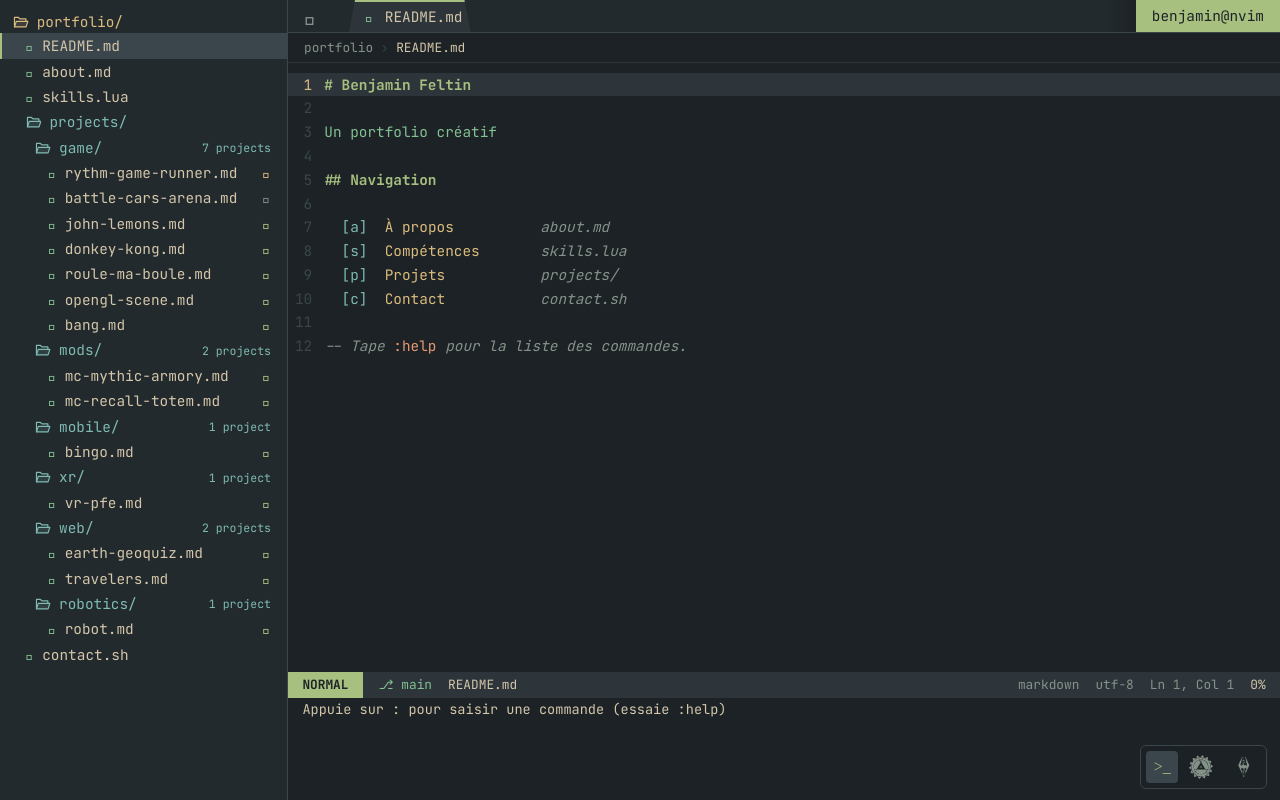
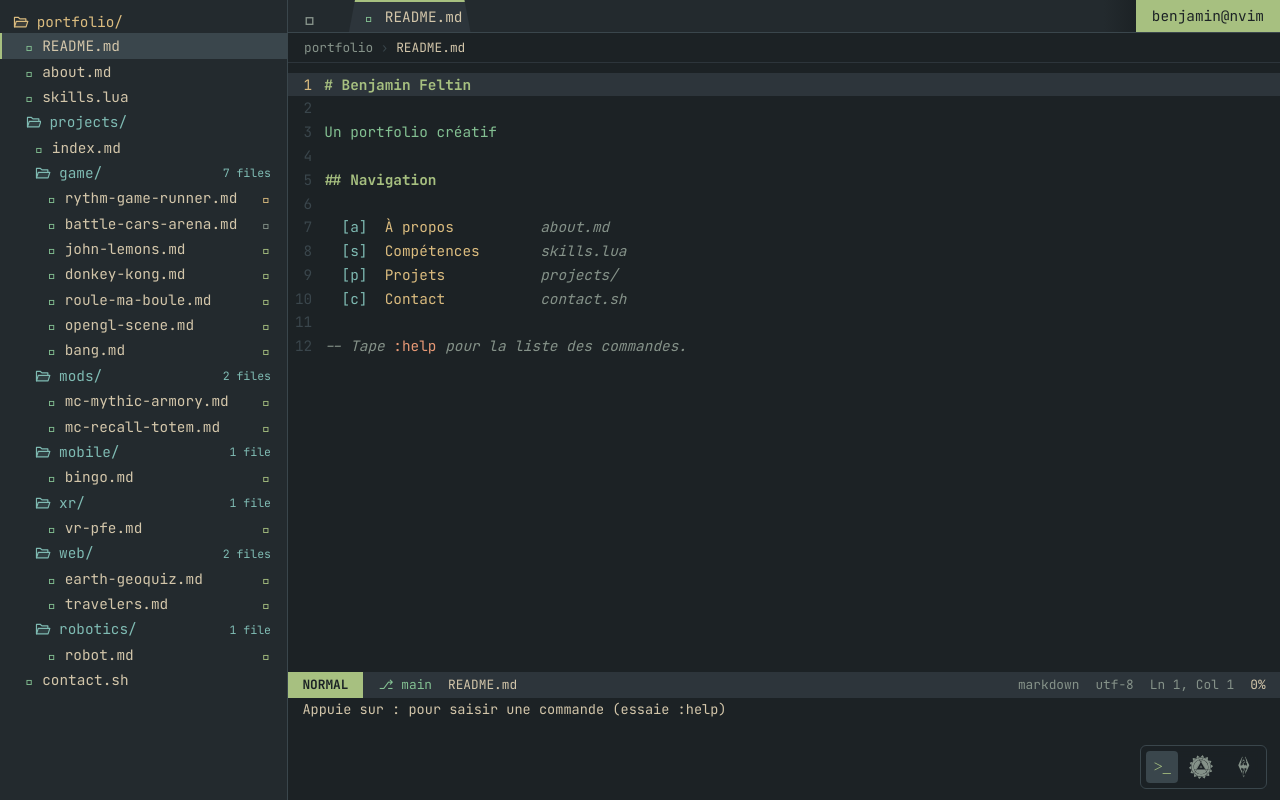
Before and after one commit to Asusho/portfolio, a Vue app: page / in a window 1280 px wide. Built offline with nearby package versions, Linux system fonts and the light colour scheme; a web font is replaced by a local one.

Commit message:
Ajout index des projets et correction du lien dans les descriptions de projets

```diff
--- a/src/views/Neovim/NeovimView.vue
+++ b/src/views/Neovim/NeovimView.vue
@@ -63,7 +63,7 @@ useVimKeys({
   move: (step) => moveCursor(step, lines.value.length),
   shortcut: (key) => {
     if (current.value !== 'README.md') return
-    const target = readmeTargets(props.projects)[key]
+    const target = readmeTargets()[key]
     if (target) openBuffer(target)
   },
 })
--- a/src/views/Neovim/buffers.ts
+++ b/src/views/Neovim/buffers.ts
@@ -13,6 +13,13 @@ const pick = (ids: string[]) => staticBufs.filter((b) => ids.includes(b.id))
 /** Fichiers affichés avant et après le dossier projects/ dans l'explorateur. */
 export const treeTop = pick(['README.md', 'about.md', 'skills.lua'])
 export const treeBottom = pick(['contact.sh'])
+export const projectsIndex: Buf = {
+    id: 'projects/index.md',
+    name: 'index.md',
+    path: 'projects/index.md',
+    ft: 'markdown',
+    icon: '',
+}
 
 export const primaryDomain = (p: Project): ProjectDomain => p.domains[0] ?? 'other'
 
@@ -27,6 +34,7 @@ export const projectBuf = (p: Project): Buf => ({
 export function findBuffer(id: string, projects: Project[]): Buf | undefined {
     const fixed = staticBufs.find((b) => b.id === id)
     if (fixed) return fixed
+    if (id === projectsIndex.id) return projectsIndex
     const p = projects.find((x) => `project:${x.id}` === id)
     return p ? projectBuf(p) : undefined
 }
@@ -37,6 +45,6 @@ const stripExt = (name: string) => name.toLowerCase().replace(/\.(md|lua|log|sh|
 export function findByName(arg: string, projects: Project[]): Buf | undefined {
     const q = stripExt(arg)
     if (!q) return undefined
-    const all: Buf[] = [...staticBufs, ...projects.map(projectBuf)]
+    const all: Buf[] = [...staticBufs, projectsIndex, ...projects.map(projectBuf)]
     return all.find((b) => stripExt(b.name) === q) ?? all.find((b) => stripExt(b.name).includes(q))
 }
--- a/src/views/Neovim/components/NvTree.vue
+++ b/src/views/Neovim/components/NvTree.vue
@@ -1,6 +1,6 @@
 <script setup lang="ts">
 import type { Project, ProjectDomain } from '@/types/portfolio.ts'
-import { treeBottom, treeTop } from '../buffers'
+import { projectsIndex, treeBottom, treeTop } from '../buffers'
 import NvTreeNode from './NvTreeNode.vue'
 import NvFolderIcon from './NvFolderIcon.vue'
 
@@ -16,6 +16,7 @@ defineEmits<{ open: [id: string]; toggle: [key: string] }>()
 
     <NvTreeNode dir :depth="1" :open="!closed.has('projects')" label="projects/" @click="$emit('toggle', 'projects')" />
     <template v-if="!closed.has('projects')">
+      <NvTreeNode :depth="2" :icon="projectsIndex.icon" :label="projectsIndex.name" :active="current === projectsIndex.id" @click="$emit('open', projectsIndex.id)" />
       <template v-for="g in groups" :key="g.domain" >
         <NvTreeNode dir :depth="2" :open="!closed.has(g.domain)" :label="`${g.domain}/`" :count="g.items.length" @click="$emit('toggle', g.domain)" />
         <template v-if="!closed.has(g.domain)">
--- a/src/views/Neovim/components/NvTreeNode.vue
+++ b/src/views/Neovim/components/NvTreeNode.vue
@@ -13,7 +13,7 @@
     <NvFolderIcon v-if="dir" :open="open" />
     <span v-if="icon" :class="dir ? 'arrow' : 'ico'">{{ icon }}</span>{{ label }}
     <i v-if="status" class="git" :class="status" :title="statusLabel(status)">{{ gitMark[status] }}</i>
-    <small v-if="count" class="badge">{{ count }} project{{ count > 1 ? 's' : '' }}</small>
+    <small v-if="count" class="badge">{{ count }} file{{ count > 1 ? 's' : '' }}</small>
   </button>
 </template>
 
--- a/src/views/Neovim/content.ts
+++ b/src/views/Neovim/content.ts
@@ -4,12 +4,13 @@ import { statusLabel, type ThemeViewProps } from '../shared'
 import type { Line, Tok } from './types'
 import type { ReadmeState } from '@/composables/useGithubReadme'
 import { markdownToLines } from './markdown'
+import { primaryDomain } from './buffers'
 
 const tk = (t: string, c?: string, extra: Partial<Tok> = {}): Tok => ({ t, c, ...extra })
 const imgRow = (src: string, alt: string, caption: string): Line => [{ t: '', img: { src: asset(src), alt, caption } }]
 
 // [texte](https://...) = lien externe ; [texte](project:web-dashboard) = lien vers un autre projet
-const LINK = /\[([^\]]+)\]\((https?:\/\/[^\s)]+|project:[\w-]+)\)/g
+const LINK = /\[([^\]]+)]\((https?:\/\/[^\s)]+|project:[\w-]+)\)/g
 
 /** Transforme un texte contenant des liens Markdown en morceaux : texte simple et liens cliquables. */
 function inline(text: string, c?: string): Line {
@@ -44,13 +45,13 @@ const projectMedia = (p: Project): Line => {
 }
 
 /** Touches du README → fichier à ouvrir. Partagé avec le clavier. */
-export function readmeTargets(projects: Project[]): Record<string, string> {
-    return { a: 'about.md', s: 'skills.lua', c: 'contact.sh', p: projects[0] ? `project:${projects[0].id}` : 'about.md' }
+export function readmeTargets(): Record<string, string> {
+    return { a: 'about.md', s: 'skills.lua', c: 'contact.sh', p: 'projects/index.md' }
 }
 
-function readmeLines({ portfolio, projects }: ThemeViewProps): Line[] {
+function readmeLines({ portfolio }: ThemeViewProps): Line[] {
     const pr = portfolio.profile
-    const to = readmeTargets(projects)
+    const to = readmeTargets()
     const menu = (key: string, label: string, file: string): Line => [tk('  '), tk(`[${key}]`, 'key'), tk('  '), tk(label.padEnd(18), 'fn', { go: to[key] }), tk(file, 'com')]
     return [
         [tk(`# ${pr.firstName} ${pr.lastName}`, 'h')], [],
@@ -115,6 +116,32 @@ function helpLines(): Line[] {
     return [[tk('# Aide', 'h')], [], ...HELP.map(([k, d]): Line => [tk(k.padEnd(34), 'cmd'), tk(d, 'mut')])]
 }
 
+function projectIndexLines(projects: Project[]): Line[] {
+    const byDomain = new Map<string, Project[]>()
+    for (const project of projects) {
+        const domain = primaryDomain(project)
+        byDomain.set(domain, [...(byDomain.get(domain) ?? []), project])
+    }
+    const statusColor = { finished: 'ok', ongoing: 'warn', concept: 'mut' } as const
+
+    return [
+        [tk('# Projets', 'h')], [],
+        [tk(`${projects.length} projet${projects.length > 1 ? 's' : ''}` , 'com')], [],
+        ...(projects.length
+            ? [...byDomain].flatMap(([domain, items]): Line[] => [
+                [tk(`## ${domain}/`, 'h')],
+                [],
+                ...items.map((p): Line => [
+                    tk('- '),
+                    tk(p.title, 'link', { go: `project:${p.id}` }),
+                    tk(`  ${statusLabel(p.status)}`, statusColor[p.status]),
+                ]),
+                [],
+            ])
+            : [[tk('Aucun projet à afficher.', 'mut')]]),
+    ]
+}
+
 function related(p: Project, all: Project[]) {
     const ids = new Set([...(p.relatedProjects ?? []), ...all.filter((q) => q.relatedProjects?.includes(p.id)).map((q) => q.id)])
     return all.filter((q) => ids.has(q.id))
@@ -150,7 +177,7 @@ function projectLines(p: Project,  all: Project[], readme?: ReadmeState): Line[]
         ? [[], [tk('## Lien', 'h')], [], [tk('- '), tk('[Ouvrir le projet]', 'link', { href: p.url }), tk(`(${p.url})`, 'com')]]
         : []
     // Quand le README du dépôt est affiché, il contient déjà le titre et la description du projet.
-    const intro: Line[] = readme?.status === 'ok' ? [] : [[tk(`# ${p.title}`, 'h')], [], [tk(p.description)], []]
+    const intro: Line[] = readme?.status === 'ok' ? [] : [[tk(`# ${p.title}`, 'h')], [], inline(p.description), []]
     return [
         [tk('---', 'mut')],
         [tk('title', 'key'), tk(': '), tk(`"${p.title}"`, 'str')],
@@ -176,6 +203,7 @@ export function buildLines(id: string, ctx: ThemeViewProps, readmes: Record<stri
         case 'skills.lua': return skillsLines(ctx)
         case 'contact.sh': return contactLines(ctx)
         case 'help.txt': return helpLines()
+        case 'projects/index.md': return projectIndexLines(ctx.projects)
     }
     const p = ctx.portfolio.projects.find((x) => `project:${x.id}` === id)
     return p ? projectLines(p, ctx.portfolio.projects, p.repo ? readmes[p.repo] : undefined) : [[]]
```
Also changed, not shown: public/images/photo.jpg.
